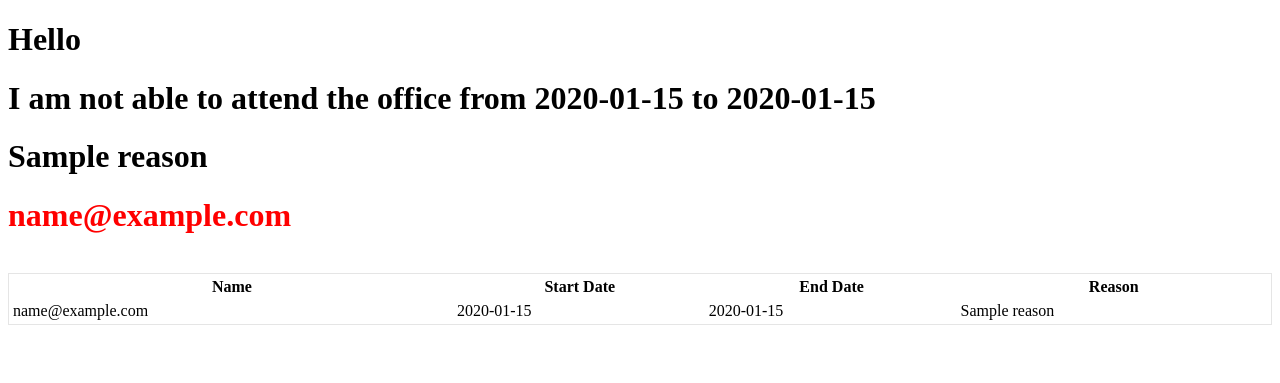
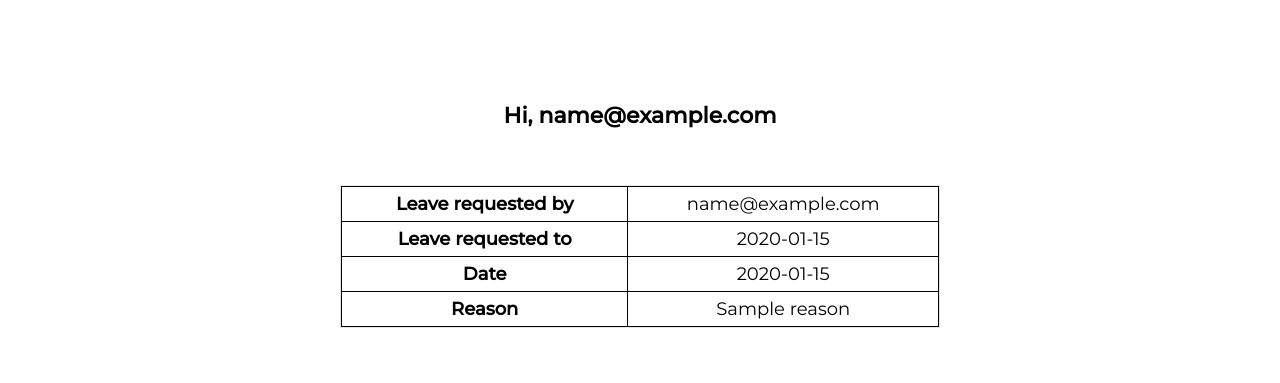
Before and after one commit to pysingh09/noboders_timesheet, a Django app: template thoughtwin_erp/templates/email_content.html in a window 1280 px wide. Shown: the top 383 px of the page. Run offline with Django 3.2, Linux system fonts and the light colour scheme; the template is opened without the code that fills it: most values are stand-ins (such as "Sample title", 1, 10 or a date in 2020); some libraries are stand-ins or nearby versions.

Commit message:
resolve bugs

```diff
--- a/thoughtwin_erp/apps/employee/models.py
+++ b/thoughtwin_erp/apps/employee/models.py
@@ -16,7 +16,7 @@ for r in range(2019, (datetime.datetime.now().year+10)):
 
 LEAVE_STATUS = (
     (1, 'Pending'),
-    (2, 'Accept'),
+    (2, 'Accepted'),
     (3, 'Rejected'),
     )
 
@@ -29,11 +29,11 @@ LEAVE_TYPE = (
 EMPATT_LEAVE_STATUS = (
     (1, 'Default'),
     (2, 'Request by employee'),
-    (3, 'Accept'),
+    (3, 'Accepted'),
     (4, 'Rejected'),
 
     (5, 'Pending'),
-    (6, 'Accept'),
+    (6, 'Accepted'),
     (7, 'Rejected'),
     )
 
--- a/thoughtwin_erp/templates/email_content.html
+++ b/thoughtwin_erp/templates/email_content.html
@@ -1,30 +1,49 @@
 <!DOCTYPE html>
 <html>
 <head>
+<meta name="viewport" content="width=device-width, initial-scale=1.0" />
+<link href="https://fonts.googleapis.com/css?family=Montserrat:300,400,500" rel="stylesheet">
 </head>
-<body>
-<h1>Hello</h1>
-<h1>I am not able to attend the office from {{startdate}} to {{enddate}} </h1>
-<h1>{{reason}}</h1>
-<h1 style="color: red">{{email_user}}</h1>
-<br/>
-    <table cellpadding="2" cellspacing="2" style="border:1px solid #e5e5e5; width:100%;">
-          <thead>
+    <body>
+        <table width="100%" cellpadding="0" cellspacing="0" align="center" bgcolor="#fff" style="color: #000;padding-top: 56px;font-family: 'Montserrat', sans-serif;">
             <tr>
-              <th>Name</th>
-              <th>Start Date</th>
-              <th>End Date</th>
-              <th>Reason</th>
+                <td>
+                    <div style="text-align:center;">
+                        <section style="text-align: center; "bgcolor="#23262a;">
+                            <h1 style="font-size: 22px;color: #000;padding: 0px;margin: 38px 0px 28px 0px;font-weight: 600;text-align:center">
+                                Hi, <strong> {{email_user}}</strong>
+                            </h1>
+
+                            <div style="padding:0px; line-height:30px;margin:56px 0px;font-size: 18px;color:#abacad; text-align:center">
+
+                               <table bgcolor="#000" align="center" cellpadding="2" cellspacing="1" style="border:1px solid #e5e5e5; width:600px;">
+                                <tbody>
+                                    <tr>
+                                        <td bgcolor="#ffffff" style="color:#000;font-weight: 600;">Leave requested by</td>
+                                        <td bgcolor="#ffffff" style="color: #000;">{{email_user}}</td>
+                                    </tr>
+
+                                    <tr>
+                                        <td bgcolor="#ffffff" style="color:#000;font-weight: 600;">Leave requested to </td>
+                                        <td bgcolor="#ffffff" style="color: #000;">{{startdate}}</td>
+                                    </tr>
+
+                                    <tr>
+                                        <td bgcolor="#ffffff" style="color:#000;font-weight: 600;"> Date</td>
+                                        <td bgcolor="#ffffff" style="color: #000;">{{enddate}}</td>
+                                    </tr>
+
+                                    <tr>
+                                        <td bgcolor="#ffffff" style="color:#000;font-weight: 600;">Reason</td>
+                                        <td bgcolor="#ffffff" style="color: #000;">{{reason}}</td>
+                                    </tr>
+                                </tbody>
+                                </table>
+                            </div>
+                        </section>
+                    </div>
+                </td>
             </tr>
-          </thead>
-          <tbody>
-              <tr>
-                <td>{{email_user}}</td>
-                <td>{{startdate}}</td>
-                <td>{{enddate}}</td>
-                <td>{{reason}}</td>
-              </tr>
-          </tbody>
         </table>
-</body>
+    </body>
 </html>
```
Also changed, not shown: thoughtwin_erp/apps/employee/views.py (+76 -35 lines), thoughtwin_erp/settings/production.py (+2 -10 lines), thoughtwin_erp/templates/red_list.html (+9 -3 lines), thoughtwin_erp/templates/request_leave.html (+5 -5 lines).
